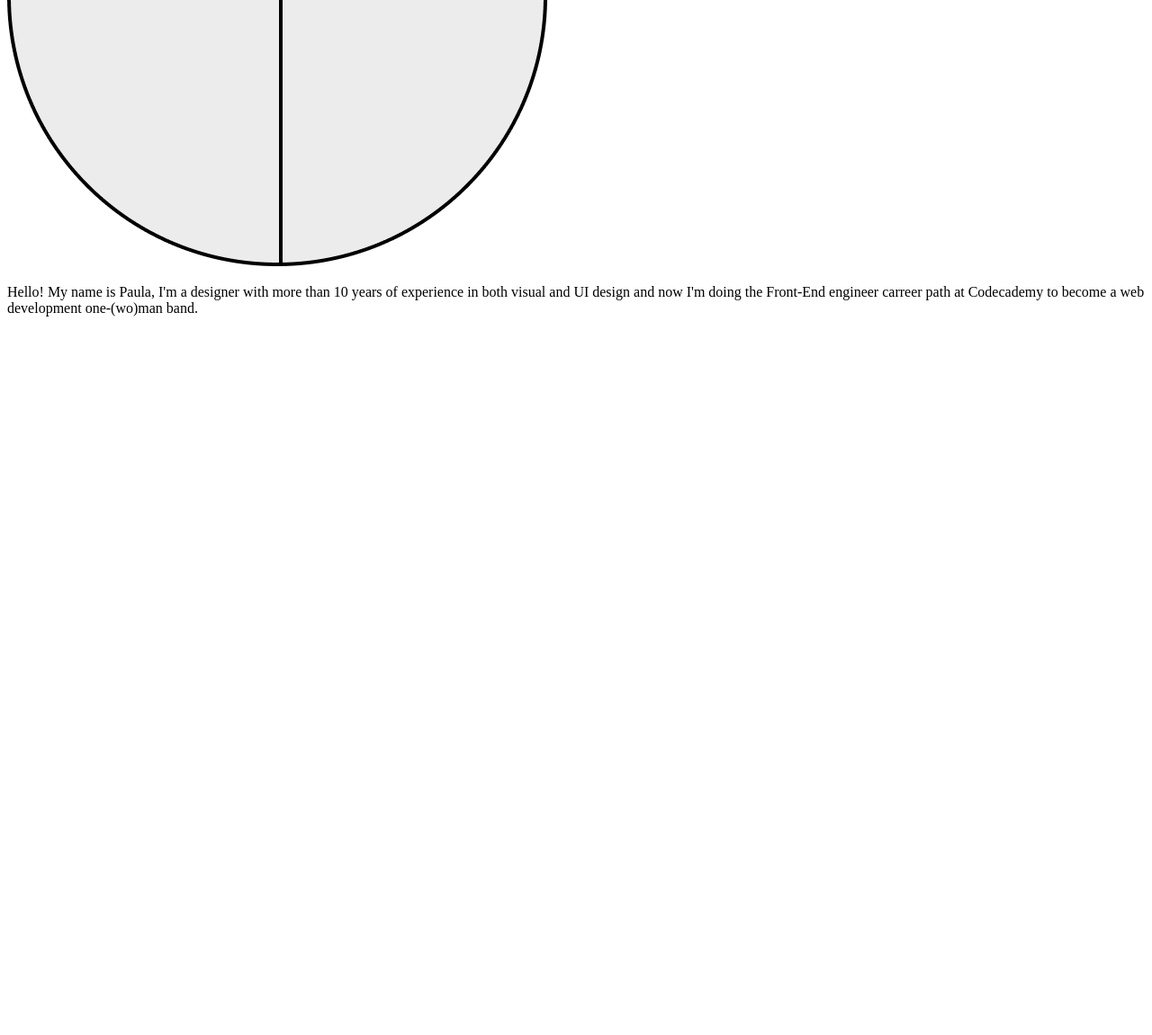
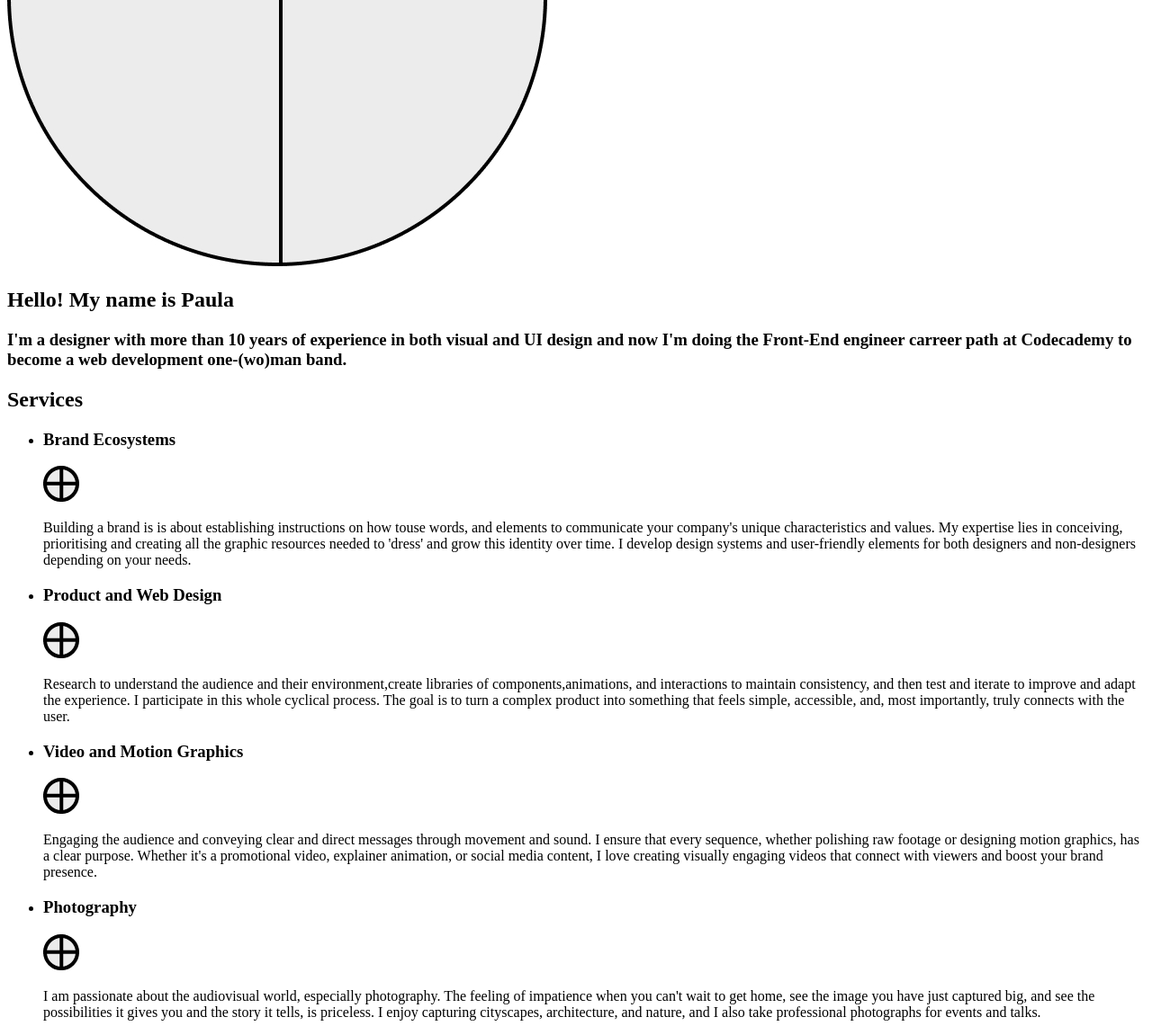
Before and after one commit to PaulaPaulae/CA_Portfolio, a plain HTML site: page index.html in a window 1280 px wide. Shown: the part 520-1671 px from the top of the page at 90% size. Before the commit the page ends 888 px from the top, so only its background shows below. Drawn offline with Linux system fonts and the light colour scheme.

Commit message:
Add services

```diff
--- a/index.html
+++ b/index.html
@@ -1,12 +1,14 @@
 <!DOCTYPE html>
+
 <head>
     <title> Paula Natal Codecademy Portfolio</title>
     <link href="script.js" rel="stylesheet">
     <script src="script.js"></script>
 </head>
+
 <body>
     <header>
-        <img src="files/logo.svg" alt="Paula Natal's logo"/>
+        <img src="files/logo.svg" alt="Paula Natal's logo" />
         <nav>
             <ul>
                 <li><a href="#about">About</a></li>
@@ -18,8 +20,54 @@
     </header>
     <main>
         <section id="about">
-            <img src="files/PaulaPortrait.jpg" alt="Paula's selfie"/>
-            <p>Hello! My name is Paula, I'm a designer with more than 10 years of experience in both visual and UI design and now I'm doing the Front-End engineer carreer path at Codecademy to become a web development one-(wo)man band.</p>
+            <img src="files/PaulaPortrait.jpg" alt="Paula's selfie" />
+            <h1>Hello! My name is Paula</h1>
+            <h3>I'm a designer with more than 10 years of experience in both visual and UI design and now I'm doing the
+                Front-End engineer carreer path at Codecademy to become a web development one-(wo)man band.</h3>
+        </section>
+        <section id="services">
+            <h2>Services</h2>
+            <ul>
+                <li>
+                    <h3>Brand Ecosystems</h3> <a><img src="files/arrow.svg" alt="aroowicon" /></a>
+                    <p>Building a brand is is about establishing instructions on how touse words, and elements to
+                        communicate your company's unique characteristics and values.
+                        My expertise lies in conceiving, prioritising and creating all the graphic resources needed to
+                        'dress' and grow this identity over time. I develop design systems and user-friendly elements
+                        for both designers and non-designers depending on your needs.
+                    </p>
+                </li>
+                <li>
+                    <h3>Product and Web Design</h3> <a><img src="files/arrow.svg" alt="aroowicon" /></a>
+                    <p>Research to understand the audience and their environment,create libraries of
+                        components,animations, and interactions to maintain consistency, and then test and iterate to
+                        improve and adapt the experience.
+                        I participate in this whole cyclical process. The goal is to turn a complex product into
+                        something that feels simple, accessible, and, most importantly, truly connects with the user.
+
+                    </p>
+                </li>
+                <li>
+                    <h3>Video and Motion Graphics</h3> <a><img src="files/arrow.svg" alt="aroowicon" /></a>
+                    <p>Engaging the audience and conveying clear and direct messages through movement and sound.
+                        I ensure that every sequence, whether polishing raw footage or designing motion graphics, has a
+                        clear purpose. Whether it's a promotional video, explainer animation, or social media content, I
+                        love creating visually engaging videos that connect with viewers and boost your brand presence.
+
+                    </p>
+                </li>
+                <li>
+                    <h3>Photography</h3> <a><img src="files/arrow.svg" alt="aroowicon" /></a>
+                    <p>I am passionate about the audiovisual world, especially photography.
+                        The feeling of impatience when you can't wait to get home, see the image you have just captured
+                        big, and see the possibilities it gives you and the story it tells, is priceless. I enjoy
+                        capturing cityscapes, architecture, and nature, and I also take professional photographs for
+                        events and talks.
+
+                    </p>
+                </li>
+
+            </ul>
         </section>
     </main>
 
```
Also changed, not shown: files/arrow.svg (added). Lines whose indentation alone changed are shown as unchanged.
